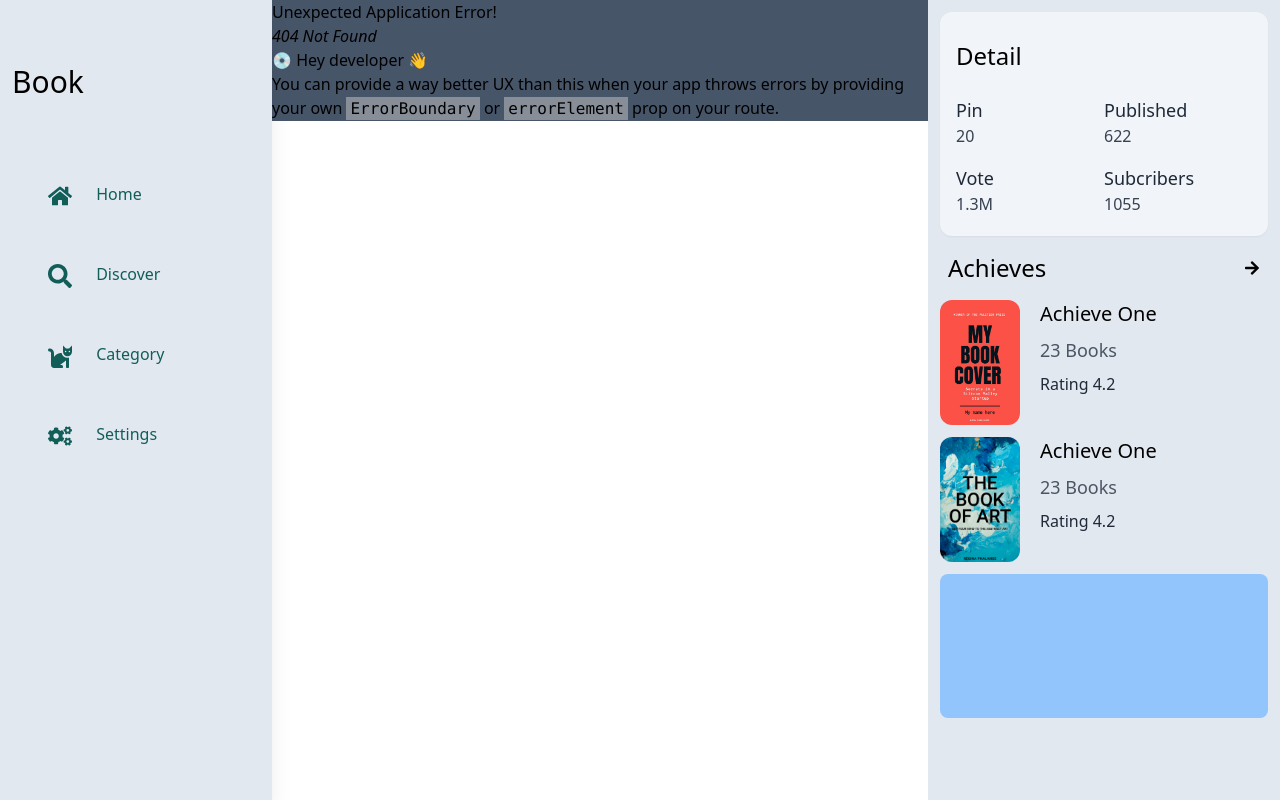
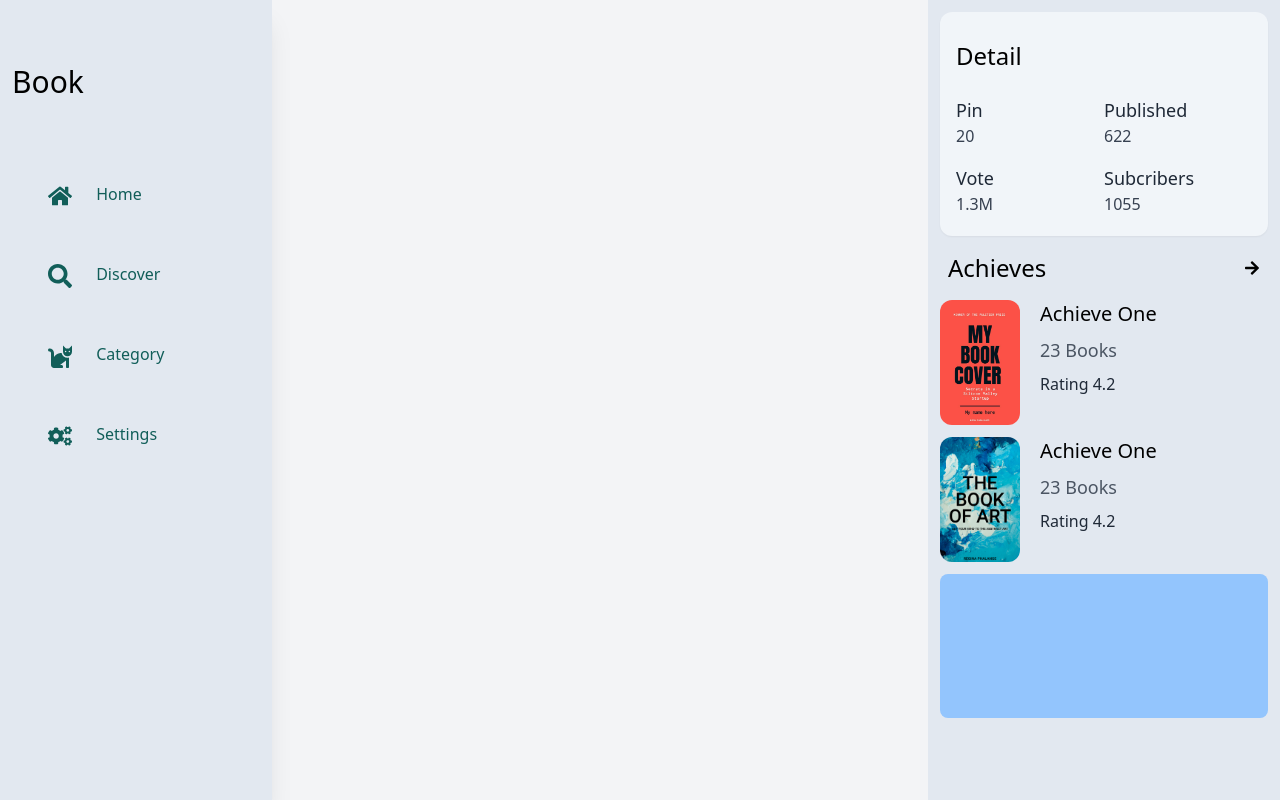
Before and after one commit to py4ephyopaing/book-app, a React (Vite) app: page /category/1 in a window 1280 px wide. Before the commit this address had no page. Built offline with nearby package versions, Linux system fonts and the light colour scheme.

Commit message:
add category one per one page

```diff
--- a/src/Router.jsx
+++ b/src/Router.jsx
@@ -9,6 +9,7 @@ import Category from "./pages/Category";
 import Setting from "./pages/Setting";
 import Author from "./pages/Author";
 import Book from "./pages/Book";
+import CategoryDetail from "./pages/CategoryDetail";
 
 const router = createBrowserRouter([
     {
@@ -34,6 +35,10 @@ const router = createBrowserRouter([
     {
         path: "/book/:name",
         element: <Book />
+    },
+    {
+        path: "/category/:name",
+        element: <CategoryDetail />
     }
 ]);
 
--- /dev/null
+++ b/src/pages/CategoryDetail.jsx
@@ -0,0 +1,11 @@
+import React from 'react'
+
+function CategoryDetail() {
+  return (
+    <div className="min-h-screen w-full bg-gray-100 dark:bg-slate-600 h-auto px-3 lg:px-8 py-2 lg:py-4">
+
+    </div>
+  )
+}
+
+export default CategoryDetail
```
